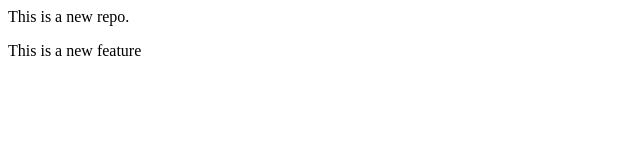
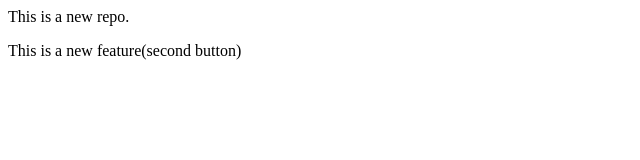
Before and after one commit to Suryabhan-js/localrepo, a plain HTML site: page index.html in a window 1280 px wide. Shown: the full height of the page, 0-640 px from the left. Drawn offline with Linux system fonts and the light colour scheme.

Commit message:
second button add

```diff
--- a/index.html
+++ b/index.html
@@ -1,2 +1,2 @@
 <p>This is a new repo.</p>
-<p>This is a new feature</p>
+<p>This is a new feature(second button)</p>
```
